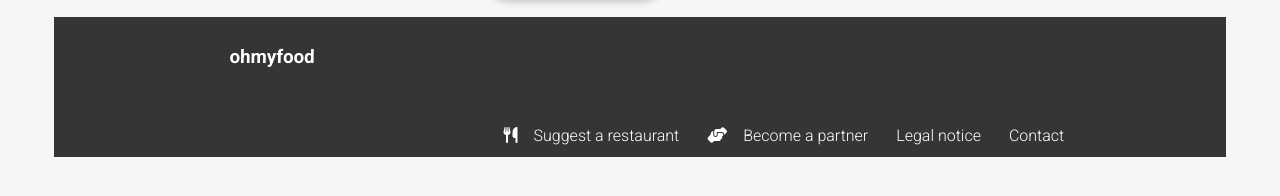
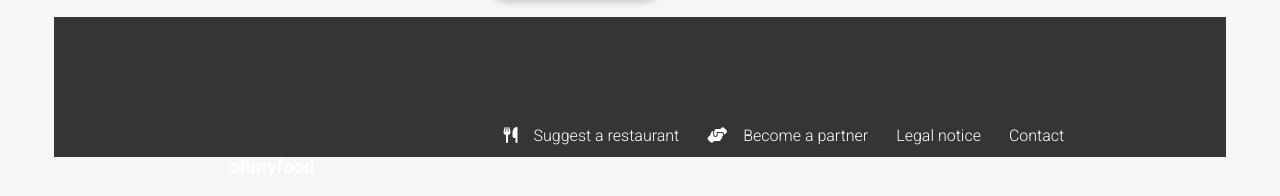
Before and after one commit to HSheikhcodes/OMF---, a website: page bayleaf-index.html in a window 1280 px wide. Shown: the part 866-1062 px from the top of the page. Drawn offline with Linux system fonts and the light colour scheme; a web font is replaced by a local one.

Commit message:
footer-msrg

```diff
--- a/CSS/header-footer.css
+++ b/CSS/header-footer.css
@@ -80,12 +80,13 @@ footer>h3 {
   }
 
   @media only screen and (min-width: 1200px) {
-   .footer, .footer-link {
+   .footer, .footer-link, .footer-title {
     flex-direction:row;
     justify-content: space-evenly;
     display: flex;
     margin-top: 110px;
     gap: 28px;
     height: 140px;
+    margin-bottom: 10px;
      }
     }
```
